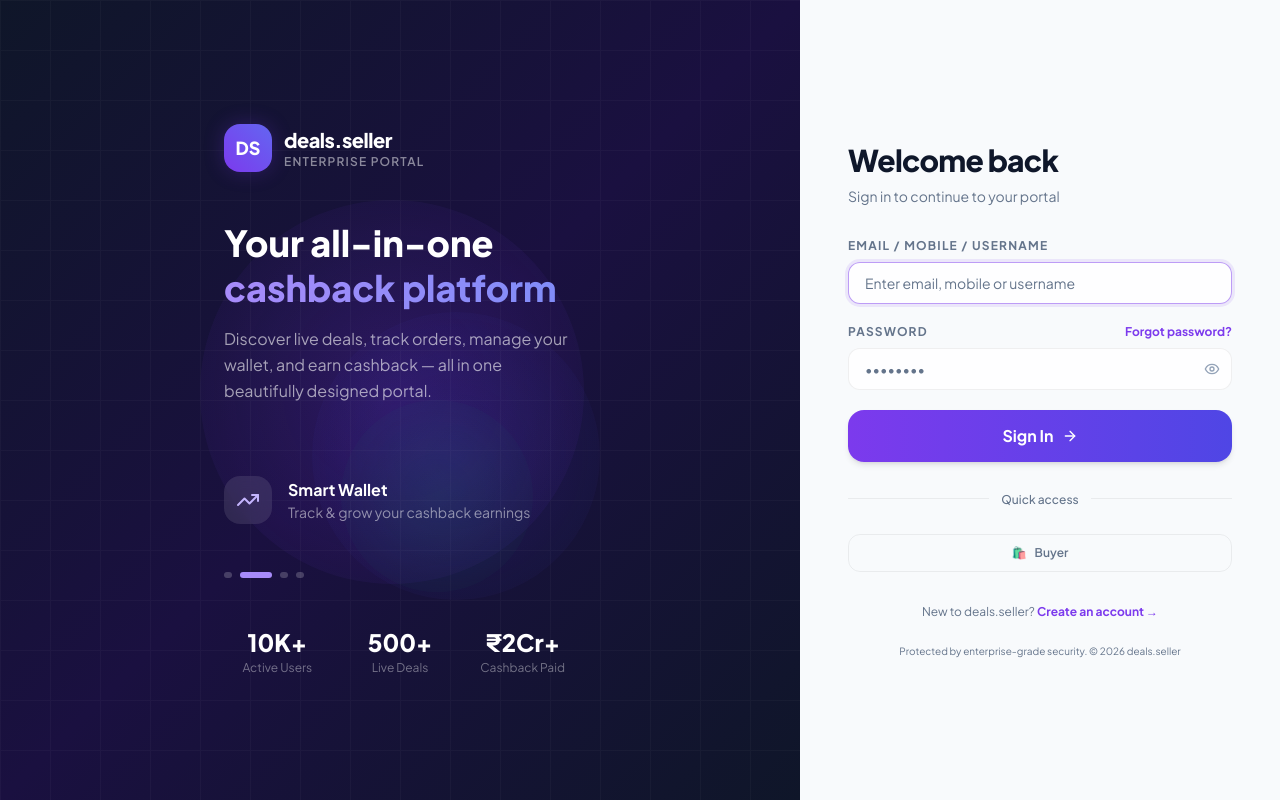
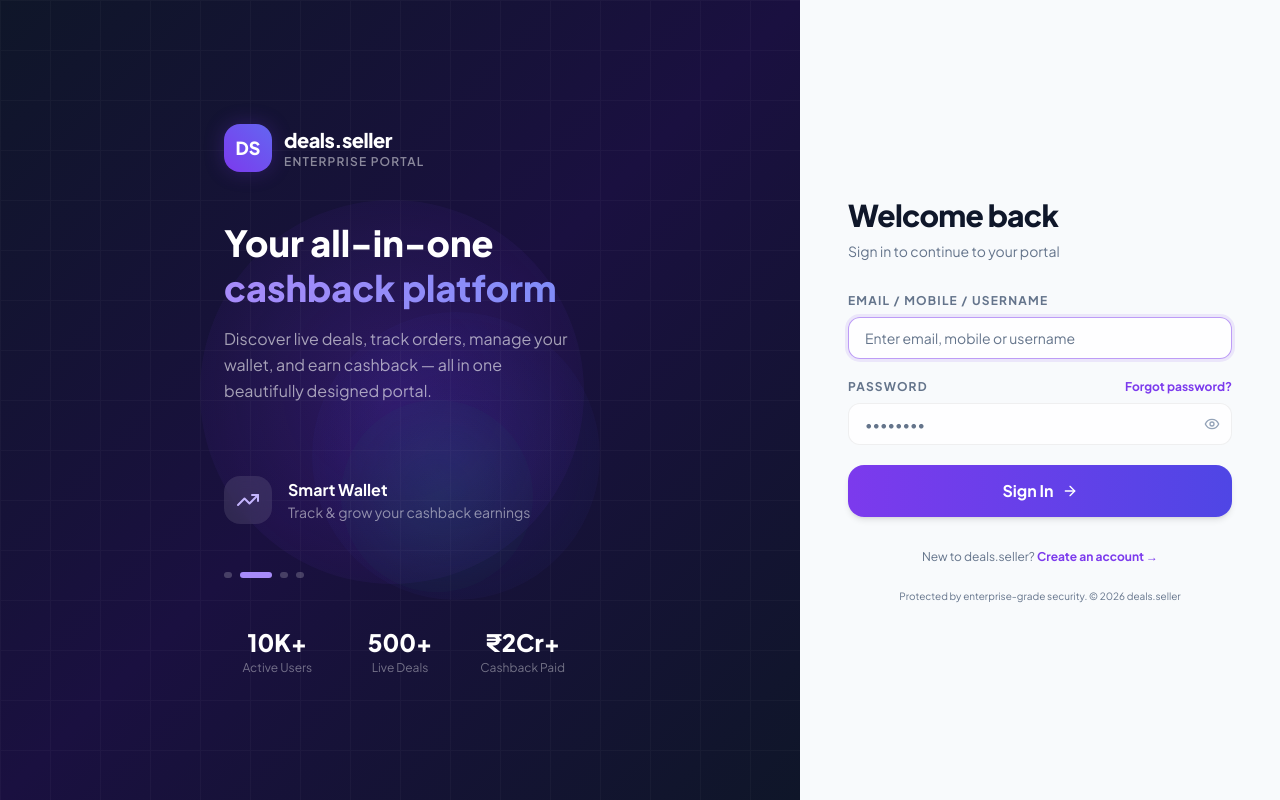
Before and after one commit to forbesayush/deals-seller-portal, a Next.js app: page /login in a window 1280 px wide. Built offline with nearby package versions, Linux system fonts and the light colour scheme.

Commit message:
fix(login): remove all demo quick login chips from UI

```diff
--- a/src/pages/login.tsx
+++ b/src/pages/login.tsx
@@ -256,30 +256,7 @@ export default function Login() {
               </button>
             </form>
 
-            {/* Divider */}
-            <div className="relative my-6 text-center">
-              <div className="absolute inset-x-0 top-1/2 border-t" style={{ borderColor: 'var(--color-border)' }} />
-              <span className="relative px-3 text-xs font-medium" style={{ color: 'var(--color-text-muted)', background: 'var(--color-bg)' }}>
-                Quick access
-              </span>
-            </div>
 
-            {/* Quick Login Chips */}
-            <div className="grid grid-cols-1 gap-2">
-              {[
-                { label: 'Buyer', id: '9123337436', pwd: 'ekta@123', icon: '🛍️' },
-              ].map(demo => (
-                <button
-                  key={demo.label}
-                  onClick={() => { setIdentifier(demo.id); setPassword(demo.pwd); }}
-                  className="flex items-center justify-center gap-2 px-3 py-2.5 rounded-xl border text-xs font-semibold hover:border-brand-400 hover:bg-brand-50 dark:hover:bg-brand-950/20 transition-all duration-200"
-                  style={{ borderColor: 'var(--color-border)', color: 'var(--color-text-muted)' }}
-                >
-                  <span>{demo.icon}</span>
-                  <span>{demo.label}</span>
-                </button>
-              ))}
-            </div>
 
             {/* Register link */}
             <p className="text-center text-xs mt-8" style={{ color: 'var(--color-text-muted)' }}>
```
